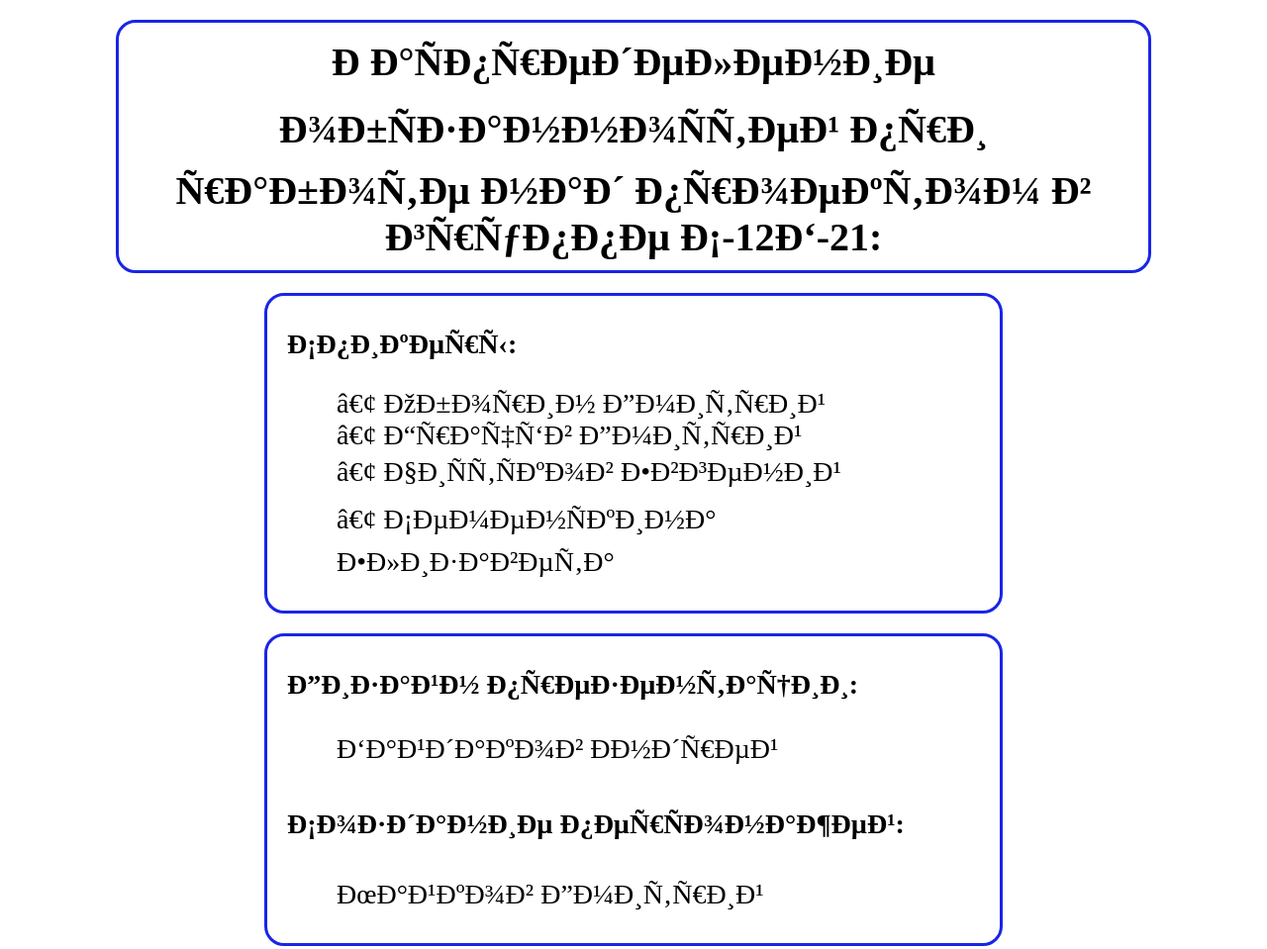
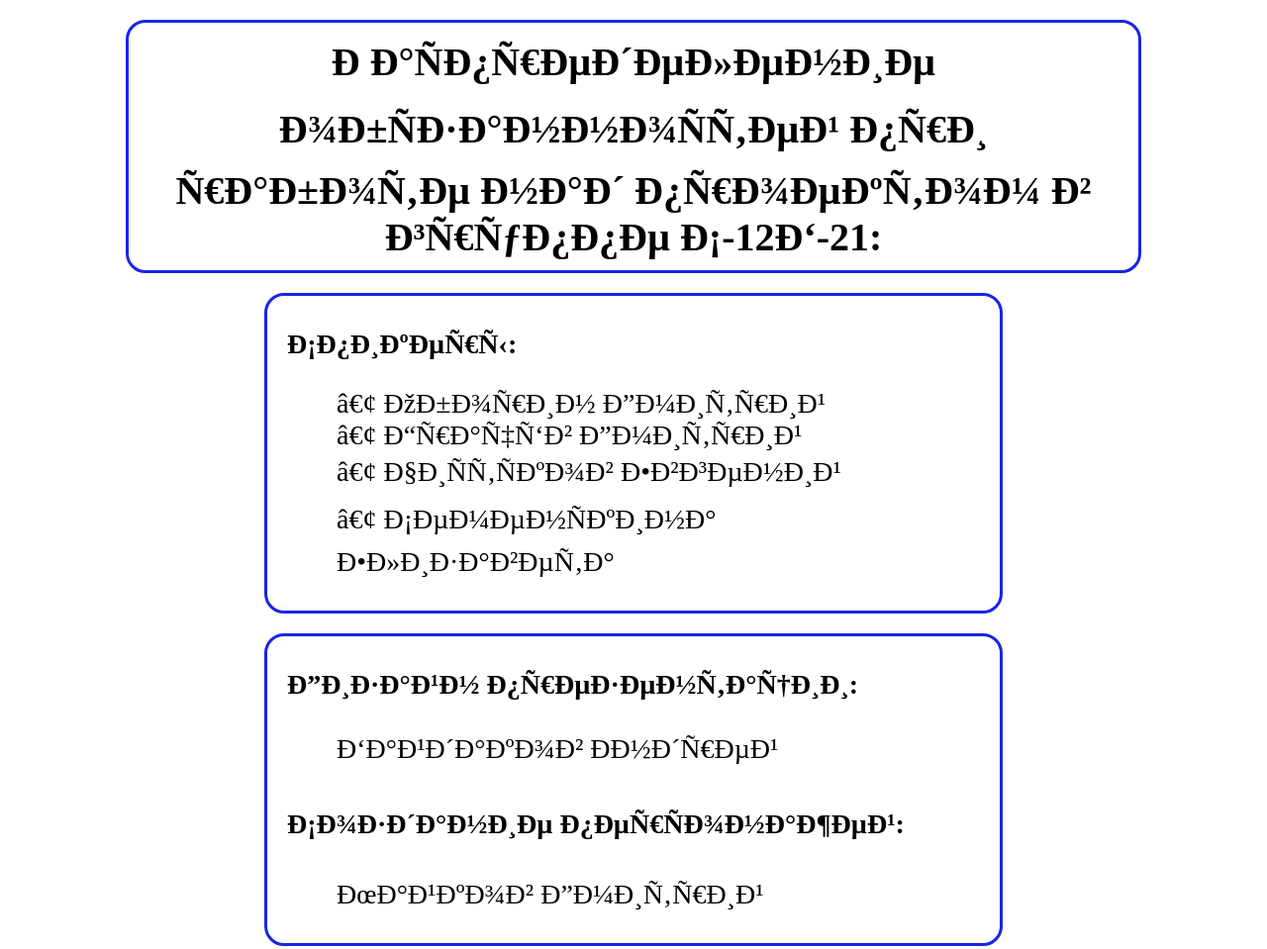
Before and after one commit to siproektik/site, a plain HTML site: page index.html in a window 1280 px wide. Shown: the top 959 px of the page at 99% size. Drawn offline with Linux system fonts and the light colour scheme.

Commit message:
Add files via upload

```diff
--- a/style.css
+++ b/style.css
@@ -4,7 +4,7 @@ h1{
 	border: 3px solid #1925e6;
 	padding: 10px 20px 10px 20px;
 	margin: 20px auto;
-	width: 1000px;
+	width: 980px;
 	background-color: #FFFFFF;
 	border-radius: 20px;
 	font-size: 250%;
```
Also changed, not shown: 1 other file.
